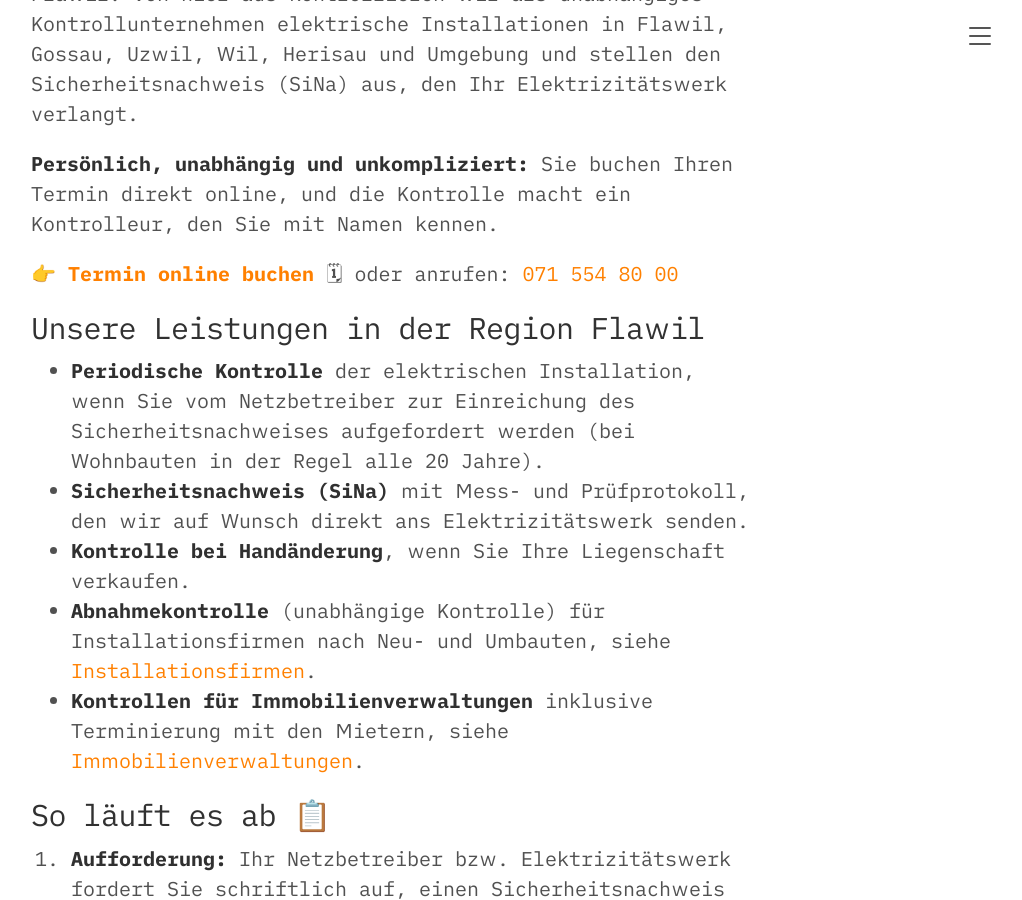
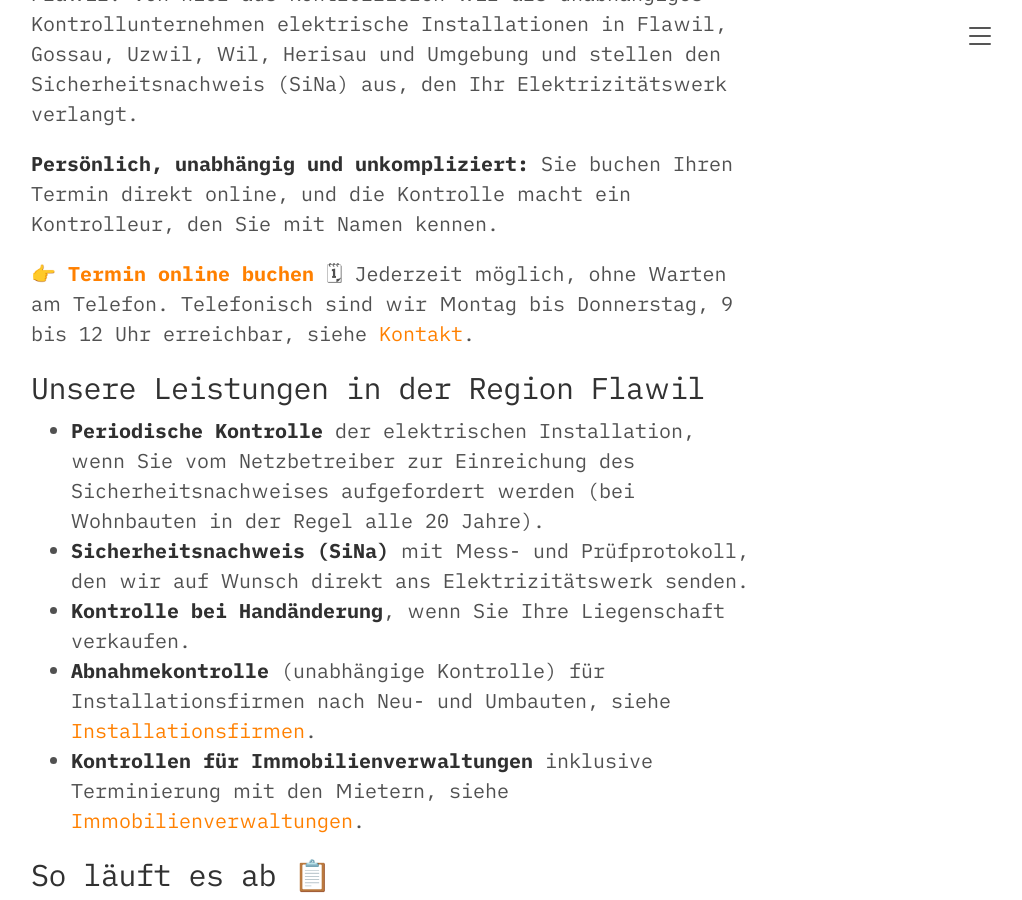
Before and after one commit to l-letters/simon-gasser.ch, a Jekyll site: the page built from elektrokontrolle-flawil/index.md, in a window 1280 px wide and 900 px high, scrolled down 375 px. Shown: the whole window, without its empty margins (249-1271 px from the left). Built offline with Jekyll 4.4.1, drawn with Linux system fonts in a browser that asks for light colours.

Commit message:
Standortseiten: Online-Buchung als Hauptweg, Telefonzeiten Mo-Do 9-12 nennen

```diff
--- a/elektrokontrolle-flawil/index.md
+++ b/elektrokontrolle-flawil/index.md
@@ -13,7 +13,7 @@ schema_standort: flawil
 
   <p><strong>Persönlich, unabhängig und unkompliziert:</strong> Sie buchen Ihren Termin direkt online, und die Kontrolle macht ein Kontrolleur, den Sie mit Namen kennen.</p>
 
-  <p>👉 <a style="color:#ff8000" href="{{ "/termin-buchen/" | relative_url }}"><strong>Termin online buchen</strong></a> 🗓 oder anrufen: <a style="color:#ff8000" href="tel:{{ s.telefon_link }}">{{ s.telefon_anzeige }}</a></p>
+  <p>👉 <a style="color:#ff8000" href="{{ "/termin-buchen/" | relative_url }}"><strong>Termin online buchen</strong></a> 🗓 Jederzeit möglich, ohne Warten am Telefon. Telefonisch sind wir Montag bis Donnerstag, 9 bis 12 Uhr erreichbar, siehe <a style="color:#ff8000" href="#kontakt">Kontakt</a>.</p>
 
   <h2 id="leistungen">Unsere Leistungen in der Region Flawil</h2>
   <ul>
```
Also changed, not shown: elektrokontrolle-schaffhausen/index.md (+1 -1 lines).
